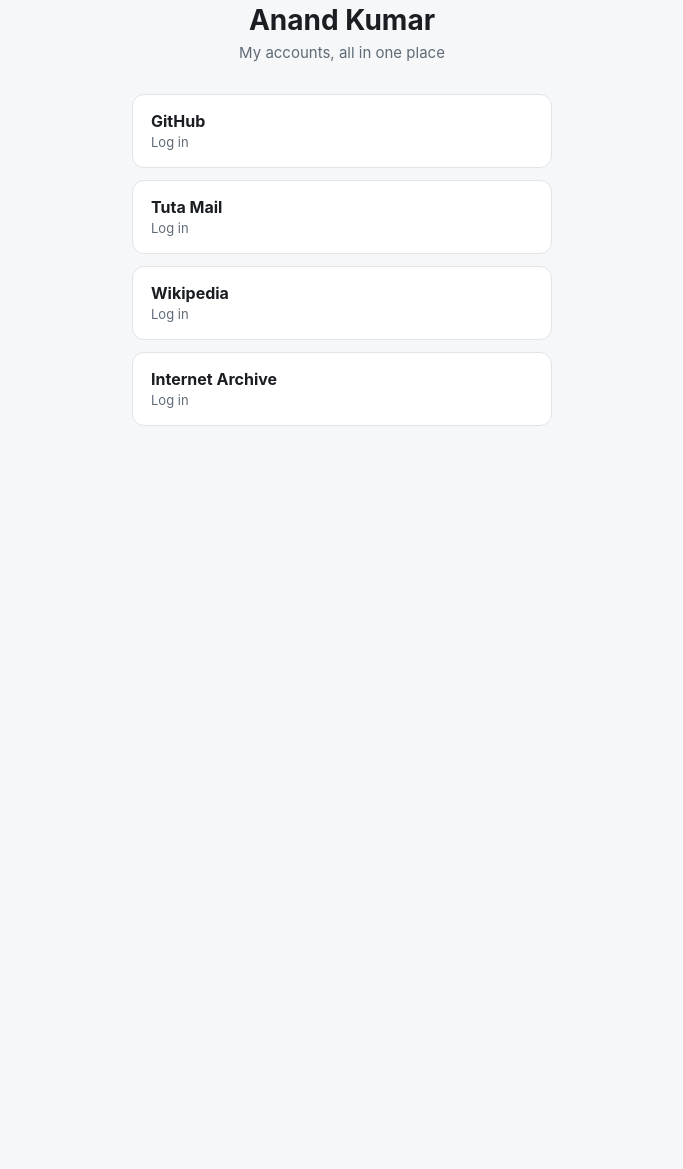
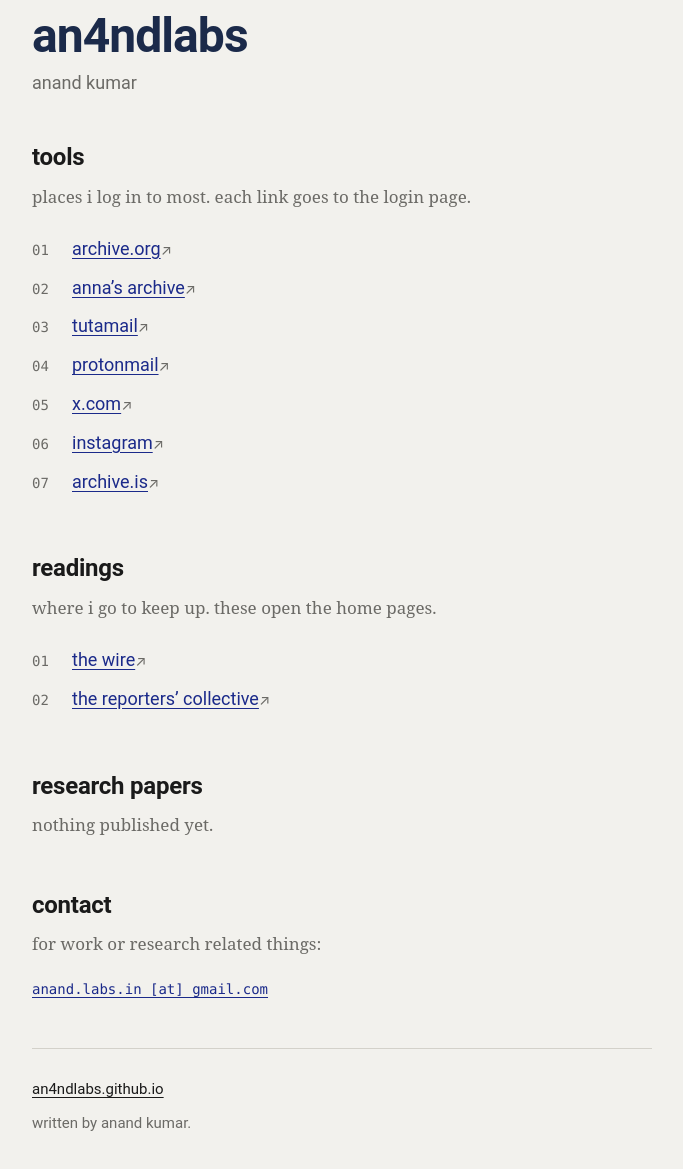
Before and after one commit to an4ndlabs/an4ndlabs.github.io, a plain HTML site: page index.html in a window 1280 px wide. Shown: the part 45-1214 px from the top of the page, without its empty margins (298-981 px from the left). Before the commit the page ends 800 px from the top, so only its background shows below. Drawn offline with Linux system fonts and the light colour scheme.

Commit message:
Revise index.html with new title and layout
Updated title and improved styling for better readability. Added sections for tools, readings, research papers, and contact information.

```diff
--- a/index.html
+++ b/index.html
@@ -3,80 +3,139 @@
 <head>
 <meta charset="UTF-8">
 <meta name="viewport" content="width=device-width, initial-scale=1">
-<title>Anand Kumar</title>
+<title>an4ndlabs</title>
 <style>
   :root {
-    --bg: #f6f7f9;
-    --card: #ffffff;
-    --text: #1a1d21;
-    --muted: #5f6b76;
-    --border: #e1e5ea;
-    --accent: #2563eb;
+    --bg: #f2f1ed;
+    --text: #1a1a1a;
+    --title: #1b2a4a;
+    --muted: #6b6a66;
+    --link: #1b2a8a;
+    --visited: #5a4a7a;
+    --rule: #d3d1ca;
   }
   @media (prefers-color-scheme: dark) {
     :root {
-      --bg: #0f1216;
-      --card: #181c22;
-      --text: #eef1f4;
-      --muted: #9aa5b1;
-      --border: #272d35;
-      --accent: #6ea0ff;
+      --bg: #121417;
+      --text: #e8e6e1;
+      --title: #a9c1ff;
+      --muted: #8f8d87;
+      --link: #8fb0ff;
+      --visited: #b9a6e6;
+      --rule: #2c2f34;
     }
   }
   * { box-sizing: border-box; }
+  html { -webkit-text-size-adjust: 100%; }
   body {
     margin: 0;
-    min-height: 100vh;
     background: var(--bg);
     color: var(--text);
-    font-family: -apple-system, BlinkMacSystemFont, "Segoe UI", Roboto, Helvetica, Arial, sans-serif;
-    display: flex;
-    justify-content: center;
-    padding: 48px 20px;
+    font-family: Roboto, -apple-system, BlinkMacSystemFont, "Segoe UI", Helvetica, Arial, sans-serif;
+    line-height: 1.6;
+    padding: 56px 22px 48px;
   }
-  main { width: 100%; max-width: 420px; }
-  h1 { font-size: 28px; margin: 0 0 6px; text-align: center; }
-  p.sub { color: var(--muted); text-align: center; margin: 0 0 32px; font-size: 15px; }
-  a.link {
-    display: block;
-    background: var(--card);
-    border: 1px solid var(--border);
-    border-radius: 12px;
-    padding: 16px 18px;
-    margin-bottom: 12px;
-    text-decoration: none;
-    color: var(--text);
+  main { max-width: 620px; margin: 0 auto; }
+  h1 {
+    font-size: 48px;
+    line-height: 1.05;
+    letter-spacing: -0.02em;
+    margin: 0 0 8px;
+    color: var(--title);
   }
-  a.link:hover, a.link:focus { border-color: var(--accent); }
-  a.link strong { display: block; font-size: 16px; }
-  a.link span { color: var(--muted); font-size: 13px; }
+  .sub { color: var(--muted); font-size: 18px; margin: 0 0 40px; }
+  h2 { font-size: 24px; margin: 0 0 6px; letter-spacing: -0.01em; }
+  .note {
+    font-family: "Noto Serif", Georgia, "Times New Roman", serif;
+    color: var(--muted);
+    font-size: 17px;
+    margin: 0 0 20px;
+  }
+  section { margin-bottom: 48px; }
+  ol { list-style: none; padding: 0; margin: 0; }
+  li { display: flex; gap: 18px; padding: 5px 0; font-size: 18px; }
+  li .n {
+    font-family: ui-monospace, Menlo, Consolas, monospace;
+    font-size: 14px;
+    color: var(--muted);
+    padding-top: 4px;
+    min-width: 22px;
+  }
+  a { color: var(--link); text-decoration: underline; text-underline-offset: 3px; }
+  a:visited { color: var(--visited); }
+  a.out::after { content: " \2197"; color: var(--muted); font-size: 0.8em; text-decoration: none; display: inline-block; }
+  .rule { position: relative; border: 0; border-top: 1px solid var(--rule); margin: 0 0 28px; }
+  .rule::before {
+    content: "+";
+    position: absolute;
+    top: -13px;
+    left: -3px;
+    background: var(--bg);
+    color: var(--muted);
+    font-size: 20px;
+    line-height: 1;
+    padding-right: 4px;
+  }
+  footer { font-size: 15px; color: var(--muted); }
+  footer .name { color: var(--text); text-decoration: underline; text-underline-offset: 3px; }
+  footer p { margin: 0 0 10px; }
+  .mono { font-family: ui-monospace, Menlo, Consolas, monospace; font-size: 14px; }
 </style>
 </head>
 <body>
 <main>
-  <h1>Anand Kumar</h1>
-  <p class="sub">My accounts, all in one place</p>
 
-  <a class="link" href="https://github.com/login" target="_blank" rel="noopener">
-    <strong>GitHub</strong>
-    <span>Log in</span>
-  </a>
+  <h1>an4ndlabs</h1>
+  <p class="sub">anand kumar</p>
 
-  <a class="link" href="https://app.tuta.com/login" target="_blank" rel="noopener">
-    <strong>Tuta Mail</strong>
-    <span>Log in</span>
-  </a>
+  <section>
+    <h2>tools</h2>
+    <p class="note">places i log in to most. each link goes to the login page.</p>
+    <ol>
+      <li><span class="n">01</span><a class="out" href="https://archive.org/account/login" target="_blank" rel="noopener">archive.org</a></li>
+      <!-- Anna’s Archive: add your own link here (its domains change often). Replace the # below. -->
+      <li><span class="n">02</span><a class="out" href="#" target="_blank" rel="noopener">anna’s archive</a></li>
+      <li><span class="n">03</span><a class="out" href="https://app.tuta.com/login" target="_blank" rel="noopener">tutamail</a></li>
+      <li><span class="n">04</span><a class="out" href="https://account.proton.me/login" target="_blank" rel="noopener">protonmail</a></li>
+      <li><span class="n">05</span><a class="out" href="https://x.com/i/flow/login" target="_blank" rel="noopener">x.com</a></li>
+      <li><span class="n">06</span><a class="out" href="https://www.instagram.com/accounts/login/" target="_blank" rel="noopener">instagram</a></li>
+      <li><span class="n">07</span><a class="out" href="https://archive.is" target="_blank" rel="noopener">archive.is</a></li>
+    </ol>
+  </section>
 
-  <a class="link" href="https://en.wikipedia.org/w/index.php?title=Special:UserLogin" target="_blank" rel="noopener">
-    <strong>Wikipedia</strong>
-    <span>Log in</span>
-  </a>
+  <section>
+    <h2>readings</h2>
+    <p class="note">where i go to keep up. these open the home pages.</p>
+    <ol>
+      <li><span class="n">01</span><a class="out" href="https://thewire.in" target="_blank" rel="noopener">the wire</a></li>
+      <li><span class="n">02</span><a class="out" href="https://reporters-collective.in" target="_blank" rel="noopener">the reporters’ collective</a></li>
+    </ol>
+  </section>
 
-  <a class="link" href="https://archive.org/account/login" target="_blank" rel="noopener">
-    <strong>Internet Archive</strong>
-    <span>Log in</span>
-  </a>
+  <section>
+    <h2>research papers</h2>
+    <p class="note">nothing published yet.</p>
+  </section>
+
+  <section>
+    <h2>contact</h2>
+    <p class="note">for work or research related things:</p>
+    <p class="mono"><a href="#" id="mail">anand.labs.in [at] gmail.com</a></p>
+  </section>
+
+  <hr class="rule">
+
+  <footer>
+    <p><span class="name">an4ndlabs.github.io</span></p>
+    <p>written by anand kumar.</p>
+  </footer>
+
 </main>
+<script>
+  document.getElementById("mail").addEventListener("click", function (e) {
+    e.preventDefault();
+    window.location.href = "mailto:" + "anand.labs.in" + "@" + "gmail.com";
+  });
+</script>
 </body>
-</ht
-  ml>
+</html>
```
